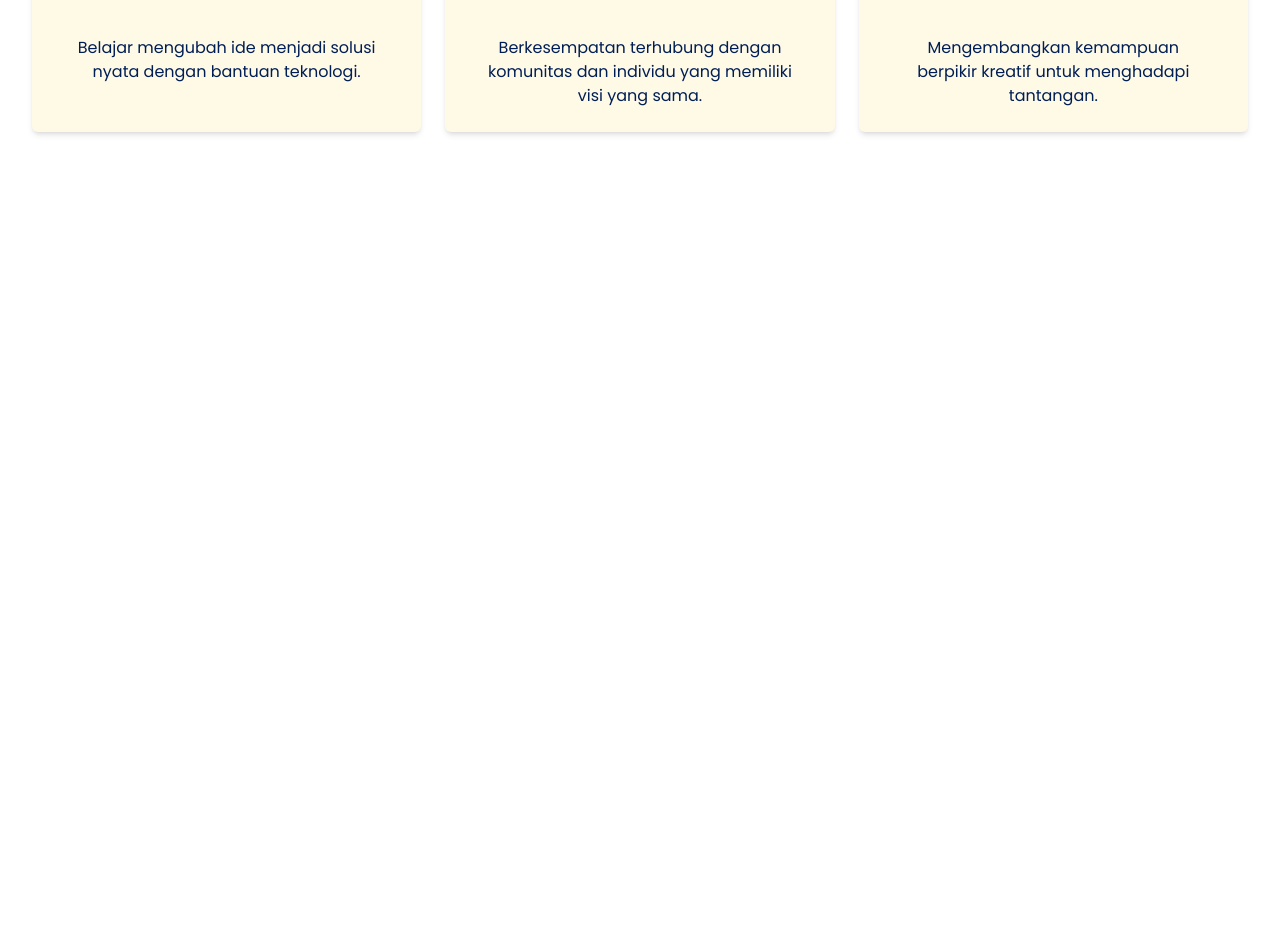
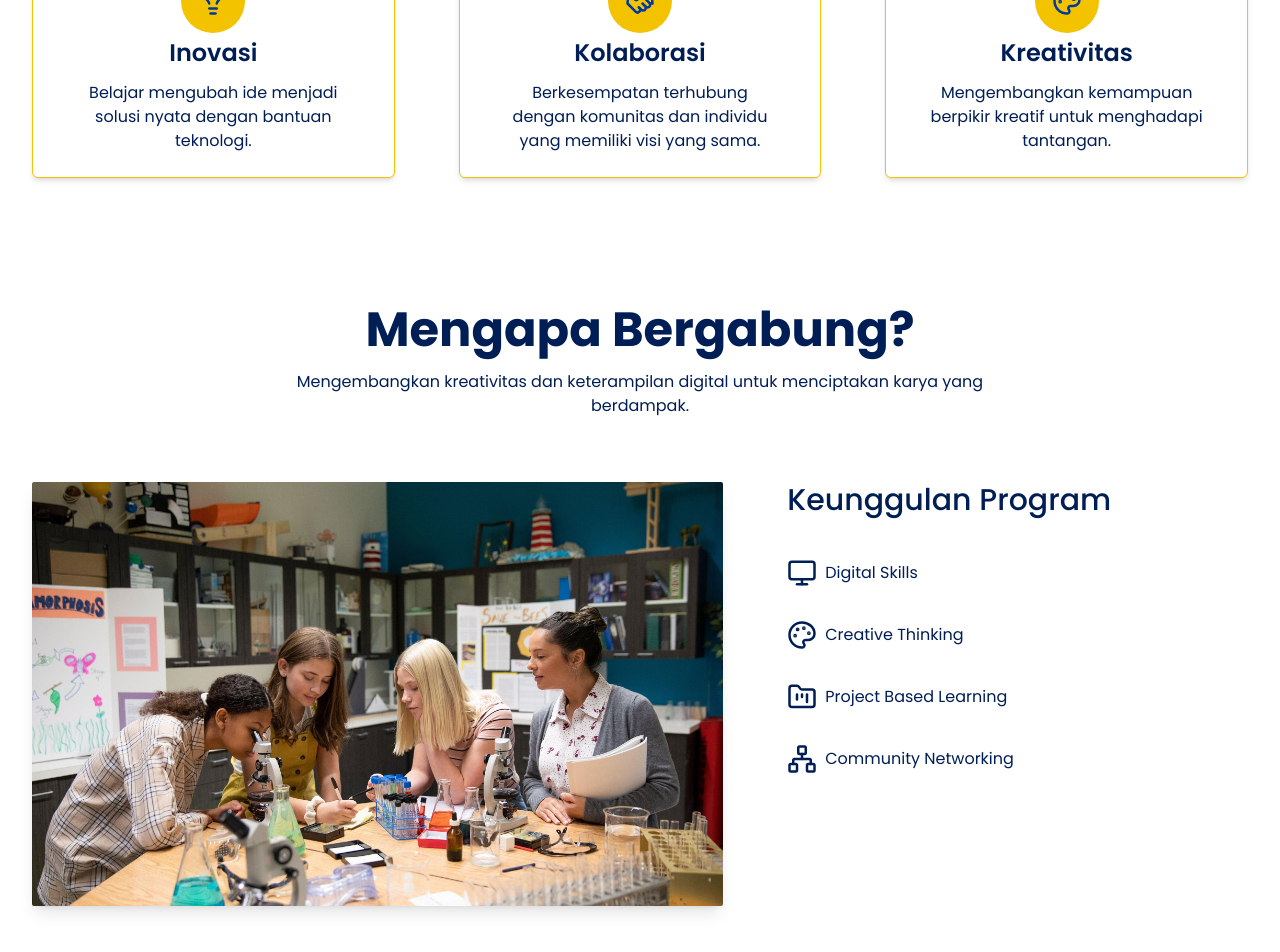
Before and after one commit to Glenn-Rhee/mahreen-tech, a Next.js app: page / in a window 1280 px wide. Shown: the part 1108-2060 px from the top of the page. Before the commit the page ends 1320 px from the top, so only its background shows below. Built offline with nearby package versions, Linux system fonts and the light colour scheme.

Commit message:
feat: added why join us

```diff
--- a/src/app/page.tsx
+++ b/src/app/page.tsx
@@ -1,12 +1,14 @@
 import AboutProgram from "@/components/AboutProgram";
 import Container from "@/components/Container";
 import HeroPage from "@/components/Hero-Page";
+import WhyJoinUs from "@/components/WhyJoinUs";
 
 export default function HomePage() {
   return (
     <Container>
       <HeroPage />
       <AboutProgram />
+      <WhyJoinUs />
     </Container>
   );
 }
--- a/src/components/AboutProgram.tsx
+++ b/src/components/AboutProgram.tsx
@@ -22,7 +22,7 @@ const dataCards = [
 ];
 export default function AboutProgram() {
   return (
-    <main className="w-full flex flex-col gap-y-8 lg:gap-y-0 items-center justify-between md:my-40 lg:my-16 my-8">
+    <section className="w-full flex flex-col gap-y-8 lg:gap-y-0 items-center justify-between my-40 lg:my-32">
       <div className="flex flex-col w-full items-center text-center gap-y-4">
         <h2 className="font-bold text-3xl md:text-5xl">Tentang Program</h2>
         <p className="max-w-3xl">
@@ -30,13 +30,13 @@ export default function AboutProgram() {
           berinovasi, dan berkembang melalui teknologi.
         </p>
       </div>
-      <div className="w-full grid grid-cols-1 gap-6 md:grid-cols-3 items-center justify-center mt-4 lg:mt-8">
+      <div className="w-full grid grid-cols-1 gap-8 md:gap-6 lg:gap-16 md:grid-cols-3 items-center justify-center mt-2 md:mt-4 lg:mt-8">
         {dataCards.map((card) => {
           const Icon = card.icon;
           return (
             <div
               key={card.title}
-              className="flex flex-col items-center w-full gap-y-4 lg:gap-y-8 rounded-md bg-[#FFFAE6] shadow-md h-full justify-start md:px-3 md:py-3 lg:px-10 lg:py-6"
+              className="flex flex-col items-center w-full gap-y-4 lg:gap-y-3 rounded-md bg-white border border-primary shadow-md h-full justify-start px-3 py-3 lg:px-10 lg:py-6"
             >
               <div className="flex flex-col gap-y-1 items-center">
                 <div className="size-16 bg-primary rounded-full flex items-center justify-center">
@@ -49,6 +49,6 @@ export default function AboutProgram() {
           );
         })}
       </div>
-    </main>
+    </section>
   );
 }
--- a/src/components/Hero-Page.tsx
+++ b/src/components/Hero-Page.tsx
@@ -2,7 +2,7 @@ import Image from "next/image";
 
 export default function HeroPage() {
   return (
-    <main className="w-full flex flex-col lg:flex-row gap-y-8 lg:gap-y-0 items-center justify-between md:my-6 lg:my-16 my-8 h-[80dvh] md:h-[85dvh] lg:h-[75dvh]">
+    <main className="w-full flex flex-col lg:flex-row gap-y-8 lg:gap-y-0 items-center justify-between my-6 lg:my-16 h-[85dvh] lg:h-[75dvh]">
       <div className="flex flex-col gap-y-2 md:gap-y-4 lg:gap-y-8 order-last lg:order-first">
         <h1 className="font-bold text-3xl md:text-5xl max-w-2xl">
           Wujudkan <span className="text-primary">Ide Kreatifmu </span> dengan{" "}
--- /dev/null
+++ b/src/components/WhyJoinUs.tsx
@@ -0,0 +1,60 @@
+import { FolderKanban, Monitor, Network, Palette } from "lucide-react";
+import Image from "next/image";
+
+const programs = [
+  {
+    title: "Digital Skills",
+    icon: Monitor,
+  },
+  {
+    title: "Creative Thinking",
+    icon: Palette,
+  },
+  {
+    title: "Project Based Learning",
+    icon: FolderKanban,
+  },
+  {
+    title: "Community Networking",
+    icon: Network,
+  },
+];
+
+export default function WhyJoinUs() {
+  return (
+    <section className="w-full flex flex-col gap-y-16 items-center justify-between my-40 lg:my-32 h-[85dvh] lg:h-[75dvh]">
+      <div className="flex flex-col w-full items-center text-center gap-y-4">
+        <h2 className="font-bold text-3xl md:text-5xl">Mengapa Bergabung?</h2>
+        <p className="max-w-3xl">
+          Mengembangkan kreativitas dan keterampilan digital untuk menciptakan
+          karya yang berdampak.
+        </p>
+      </div>
+      <div className="flex w-full gap-x-16 items-center justify-between h-full">
+        <div className="relative w-[60%] h-full">
+          <Image
+            fill
+            src={"/why-us.jpg"}
+            alt="Hero Image"
+            className="object-cover object-center w-full rounded-xs shadow-lg"
+          />
+        </div>
+        <div className="flex flex-col gap-y-10 w-[40%] h-full">
+          <h4 className="font-medium text-xl md:text-3xl">
+            Keunggulan Program
+          </h4>
+          <ul className="flex flex-col gap-y-8">
+            {programs.map((program) => {
+              const Icon = program.icon;
+              return (
+                <li key={program.title} className="flex items-center gap-x-2">
+                  <Icon size={30} /> <span>{program.title}</span>
+                </li>
+              );
+            })}
+          </ul>
+        </div>
+      </div>
+    </section>
+  );
+}
```
